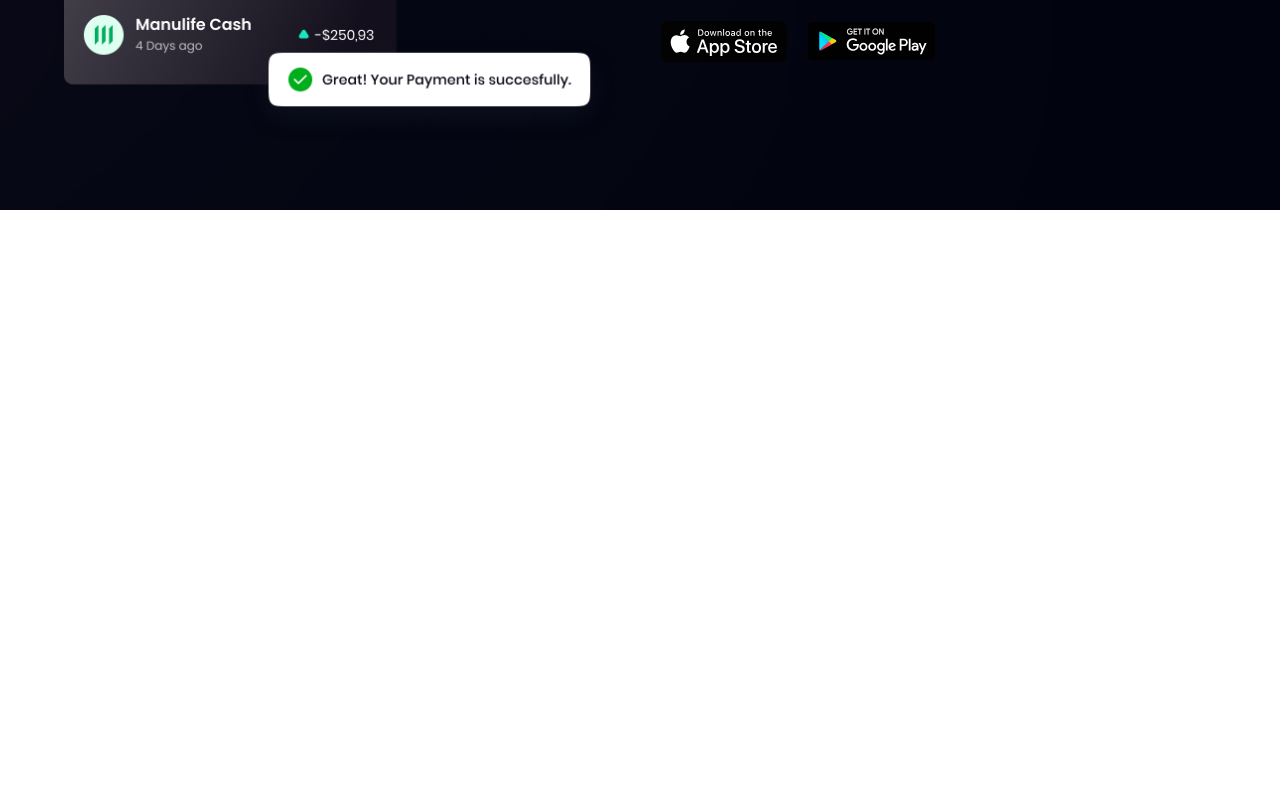
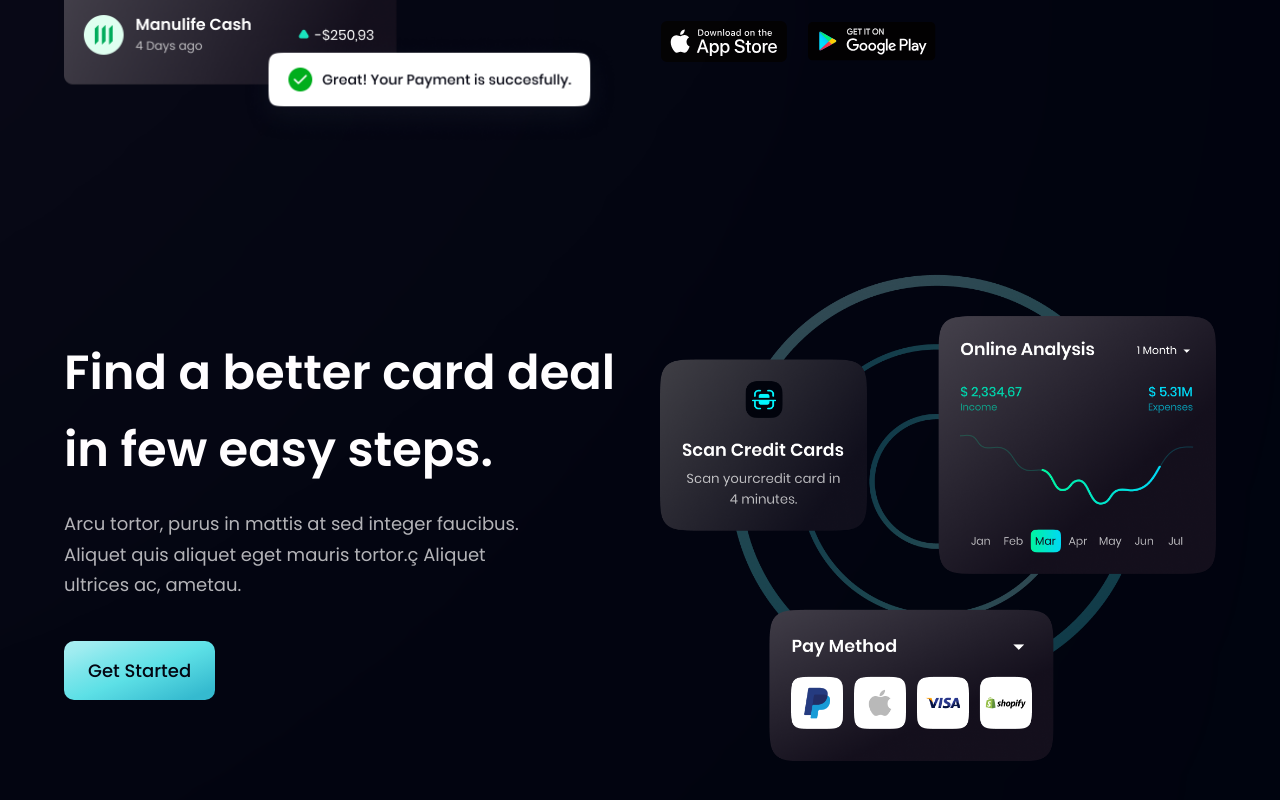
Before and after one commit to 159SAMSPAROW/p-10_Bank_Modern_App, a React (Vite) app: page / in a window 1280 px wide. Shown: the part 1979-2779 px from the top of the page. Before the commit the page ends 2189 px from the top, so only its background shows below. Built offline with nearby package versions, Linux system fonts and the light colour scheme.

Commit message:
Card Deal section added

```diff
--- a/src/components/Button.jsx
+++ b/src/components/Button.jsx
@@ -4,7 +4,7 @@
   return (
     <button
       type="button"
-      className={`py-4 px-6 bg-blue-gradient font-poppins font-medium text-[18px] text-primary outline-none ${styles}`}
+      className={`py-4 px-6 bg-blue-gradient font-poppins font-medium text-[18px] text-primary outline-none ${styles} rounded-[10px]`}
     >
       Get Started
     </button>
--- a/src/components/CardDeal.jsx
+++ b/src/components/CardDeal.jsx
@@ -1,11 +1,25 @@
-import React from 'react';
+import { card } from '../assets'
+import styles, { layout } from '../style'
+import Button from './Button'
 
-const CardDeal = () => {
-  return (
-    <div>
+const CardDeal = () => (
+  <section className={layout.section}>
+    <div className={layout.sectionInfo}>
+      <h2 className={styles.heading2}>
+        Find a better card deal
+        <br className="sm:block hidden" /> in few easy steps.
+      </h2>
+      <p className={`${styles.paragraph} max-w-[470px] mt-5`}>
+        Arcu tortor, purus in mattis at sed integer faucibus. Aliquet quis
+        aliquet eget mauris tortor.ç Aliquet ultrices ac, ametau.
+      </p>
+      <Button styles="mt-10" />
+    </div>
 
+    <div className={layout.sectionImg}>
+      <img src={card} alt="card" className="w-[100%] h-[100%]" />
     </div>
-  );
-}
+  </section>
+)
 
-export default CardDeal;
+export default CardDeal
```
Also changed, not shown: src/components/Billing.jsx (+30 -17 lines).
